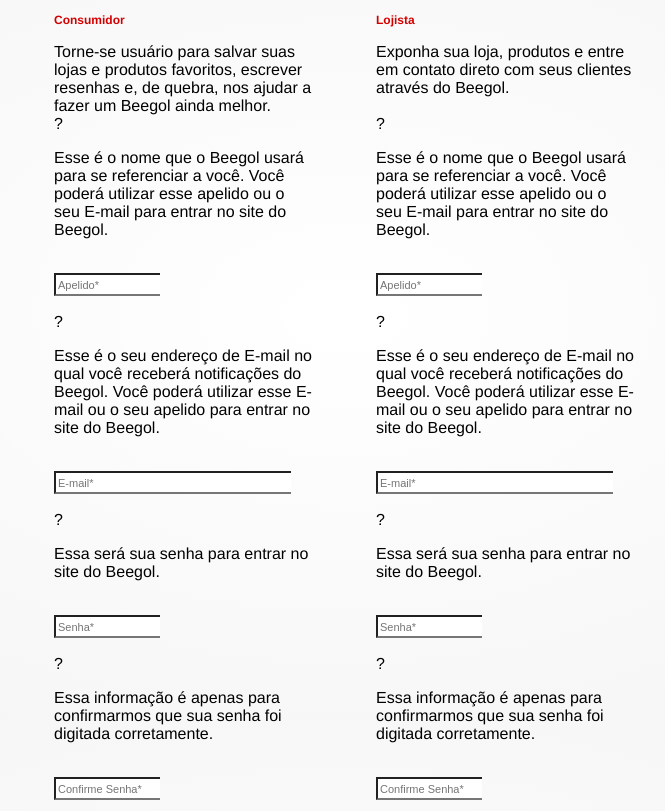
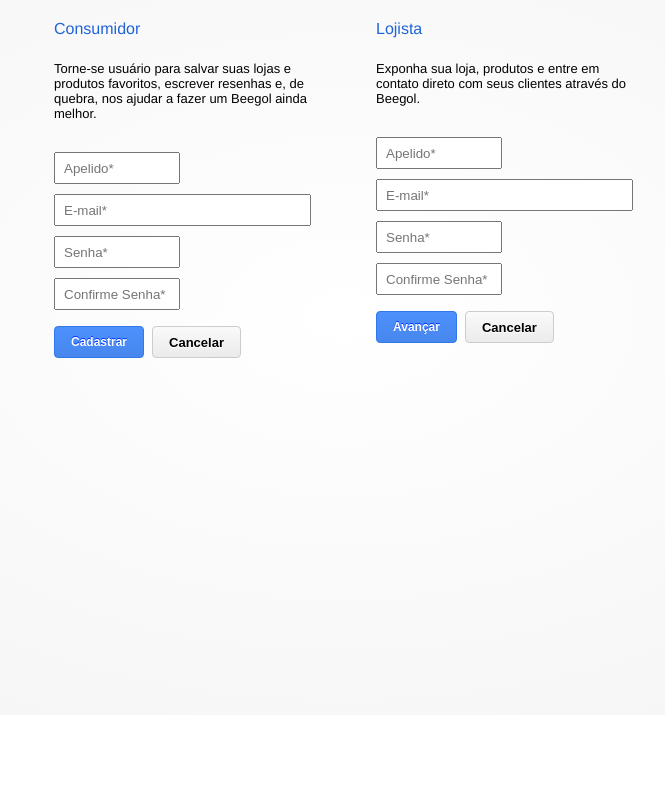
Before and after one commit to lucasdesenna/serviceListing, a plain HTML site: page registration.html in a window 1280 px wide. Shown: the part 85-896 px from the top of the page, without its empty margins (296-961 px from the left). After the commit the page ends 800 px from the top, so only its background shows below. Drawn offline with nearby package versions, Linux system fonts and the light colour scheme.

Commit message:
css do registration

```diff
--- a/css/general.css
+++ b/css/general.css
@@ -54,6 +54,20 @@
 	height: 32px;
 	padding: 8px 16px;
 	font-size: small;
+}
+
+h3 {
+	display: block;
+	font-size: medium;
+	font-weight: normal;
+	line-height: 32px;
+	margin: 8px 0;
+	color: #1e64d8;
+}
+
+input {
+	height: 24px;
+	padding: 2px 8px;
 }
 
 .arrowUp {
--- a/css/registration.css
+++ b/css/registration.css
@@ -57,15 +57,9 @@
 .formStrip input {
 	display: block;
 	float: left;
-	box-sizing: border-box;
 	width: 237px;
-	height: 23px;
-	padding-top: 4px;
-	padding-bottom: 4px;
 	margin-top: 2px;
 	margin-bottom: 8px;
-	border-right: none;
-	font-size: 11px;
 	clear: left;
 }
 
@@ -75,18 +69,12 @@
 
 .formStrip p {
 	padding-bottom: 16px;
+	font-size: small;
 }
 
 h3 {
 	margin-top: 16px;
 	margin-bottom: 16px;
-	font-size: 12px;
-	font-weight: bold;
-	color: #D40000;
-}
-
-.description {
-	height: 40px;
 }
 
 input.shortField {
@@ -150,21 +138,19 @@
 
 .wrapper .controls button {
 	float: left;
-	height: 26px;
 	margin: 0;
-	margin-left: 4px;
+	margin-left: 8px;
 }
 
 .controls {
 	width: 100%;
-	margin: 16px 0;
+	margin: 8px 0;
 }
 
 .controls button {
 	float: left;
-	height: 26px;
 	margin: 0;
-	margin-right: 4px;
+	margin-right: 8px;
 }
 
 .controls button:first-child {
--- a/registration.html
+++ b/registration.html
@@ -17,48 +17,12 @@
                     <h3>Consumidor</h3>
                     <p class="description">Torne-se usuário para salvar suas lojas e produtos favoritos, escrever resenhas e, de quebra, nos ajudar a fazer um Beegol ainda melhor.</p>
                 </div>
-                <div class="clearfix">
-                    <div class="helpIcon">
-                        ?
-                        <div class="helpMessage">
-                            <p>Esse é o nome que o Beegol usará para se referenciar a você. Você poderá utilizar esse apelido ou o seu E-mail para entrar no site do Beegol.</p>
-                            <div class="arrowLeft"></div>
-                        </div>
-                    </div>
                 <input class="shortField" placeholder="Apelido*"/>
-                </div>
-                <div class="clearfix">
-                    <div class="helpIcon">
-                        ?
-                        <div class="helpMessage">
-                            <p>Esse é o seu endereço de E-mail no qual você receberá notificações do Beegol. Você poderá utilizar esse E-mail ou o seu apelido para entrar no site do Beegol.</p>
-                            <div class="arrowLeft"></div>
-                        </div>
-                    </div>
                 <input placeholder="E-mail*"/>
-                </div>
-                <div class="clearfix">
-                    <div class="helpIcon">
-                        ?
-                        <div class="helpMessage">
-                            <p>Essa será sua senha para entrar no site do Beegol.</p>
-                            <div class="arrowLeft"></div>
-                        </div>
-                    </div>
                 <input class="shortField" placeholder="Senha*"/>
-                </div>
-                <div class="clearfix">
-                    <div class="helpIcon">
-                        ?
-                        <div class="helpMessage">
-                            <p>Essa informação é apenas para confirmarmos que sua senha foi digitada corretamente.</p>
-                            <div class="arrowLeft"></div>
-                        </div>
-                    </div>
                 <input class="shortField" placeholder="Confirme Senha*"/>
-                </div>
                 <div class="controls clearfix">
-                    <button class="redButton" type="button">Cadastrar</button>
+                    <button class="blueButton" type="button">Cadastrar</button>
                     <button class="greyButton" type="button">Cancelar</button>
                 </div>
             </form>
@@ -69,48 +33,12 @@
                     <h3>Lojista</h3>
                     <p class="description">Exponha sua loja, produtos e entre em contato direto com seus clientes através do Beegol.</p>
                 </div>
-                <div class="clearfix">
-                    <div class="helpIcon">
-                        ?
-                        <div class="helpMessage">
-                            <p>Esse é o nome que o Beegol usará para se referenciar a você. Você poderá utilizar esse apelido ou o seu E-mail para entrar no site do Beegol.</p>
-                            <div class="arrowLeft"></div>
-                        </div>
-                    </div>
                 <input class="shortField" placeholder="Apelido*"/>
-                </div>
-                <div class="clearfix">
-                    <div class="helpIcon">
-                        ?
-                        <div class="helpMessage">
-                            <p>Esse é o seu endereço de E-mail no qual você receberá notificações do Beegol. Você poderá utilizar esse E-mail ou o seu apelido para entrar no site do Beegol.</p>
-                            <div class="arrowLeft"></div>
-                        </div>
-                    </div>
                 <input placeholder="E-mail*"/>
-                </div>
-                <div class="clearfix">
-                    <div class="helpIcon">
-                        ?
-                        <div class="helpMessage">
-                            <p>Essa será sua senha para entrar no site do Beegol.</p>
-                            <div class="arrowLeft"></div>
-                        </div>
-                    </div>
                 <input class="shortField" placeholder="Senha*"/>
-                </div>
-                <div class="clearfix">
-                    <div class="helpIcon">
-                        ?
-                        <div class="helpMessage">
-                            <p>Essa informação é apenas para confirmarmos que sua senha foi digitada corretamente.</p>
-                            <div class="arrowLeft"></div>
-                        </div>
-                    </div>
                 <input class="shortField" placeholder="Confirme Senha*"/>
-                </div>
                 <div class="controls clearfix">
-                    <button class="redButton" type="button" onclick="window.location = '/users/registerstore';">Avançar</button>
+                    <button class="blueButton" type="button" onclick="window.location = '/users/registerstore';">Avançar</button>
                     <button class="greyButton" type="button">Cancelar</button>
                 </div>
             </form>
```
Also changed, not shown: css/index.css (+2 -8 lines), index.html (+1 -1 lines). Lines whose indentation alone changed are shown as unchanged.
